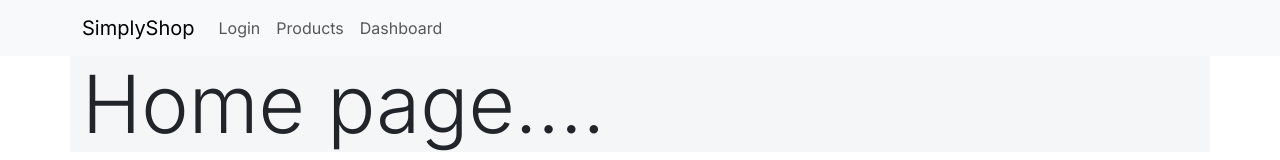
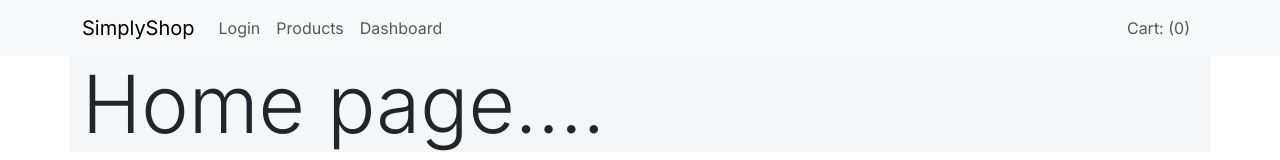
Before and after one commit to sanman07/Catalyst, a Next.js app: page / in a window 1280 px wide. Shown: the top 160 px of the page. Built offline with nearby package versions, Linux system fonts and the light colour scheme; no server answers.

Commit message:
added Cart to navbar

```diff
--- a/src/app/components/Navigation.js
+++ b/src/app/components/Navigation.js
@@ -3,8 +3,11 @@ import Link from 'next/link';
 import Container from 'react-bootstrap/Container';
 import Nav from 'react-bootstrap/Nav';
 import Navbar from 'react-bootstrap/Navbar';
+import { CartState } from '../../../context/CartContext';
 
 function Navigation() {
+  const {cart} = CartState();
+
   return (
     <Navbar expand="lg" className="bg-body-tertiary">
       <Container>
@@ -17,6 +20,9 @@ function Navigation() {
             <Link className="nav-link" href="/products">Products</Link>
             <Link className="nav-link" href="/dashboard">Dashboard</Link>
           </Nav>
+          <Nav>
+            <Link className="nav-link" href="/cart">Cart: ({cart.length})</Link>
+            </Nav>
         </Navbar.Collapse>
       </Container>
     </Navbar>
```
